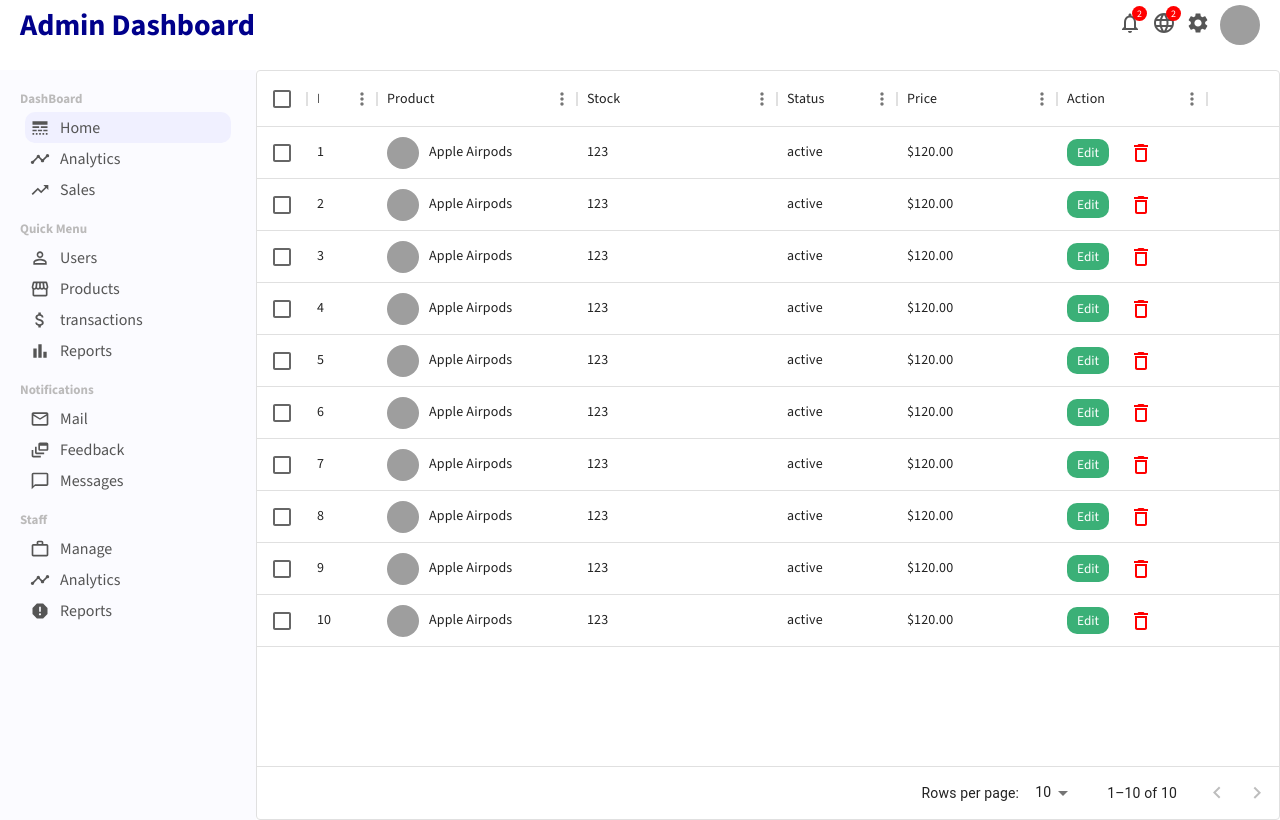
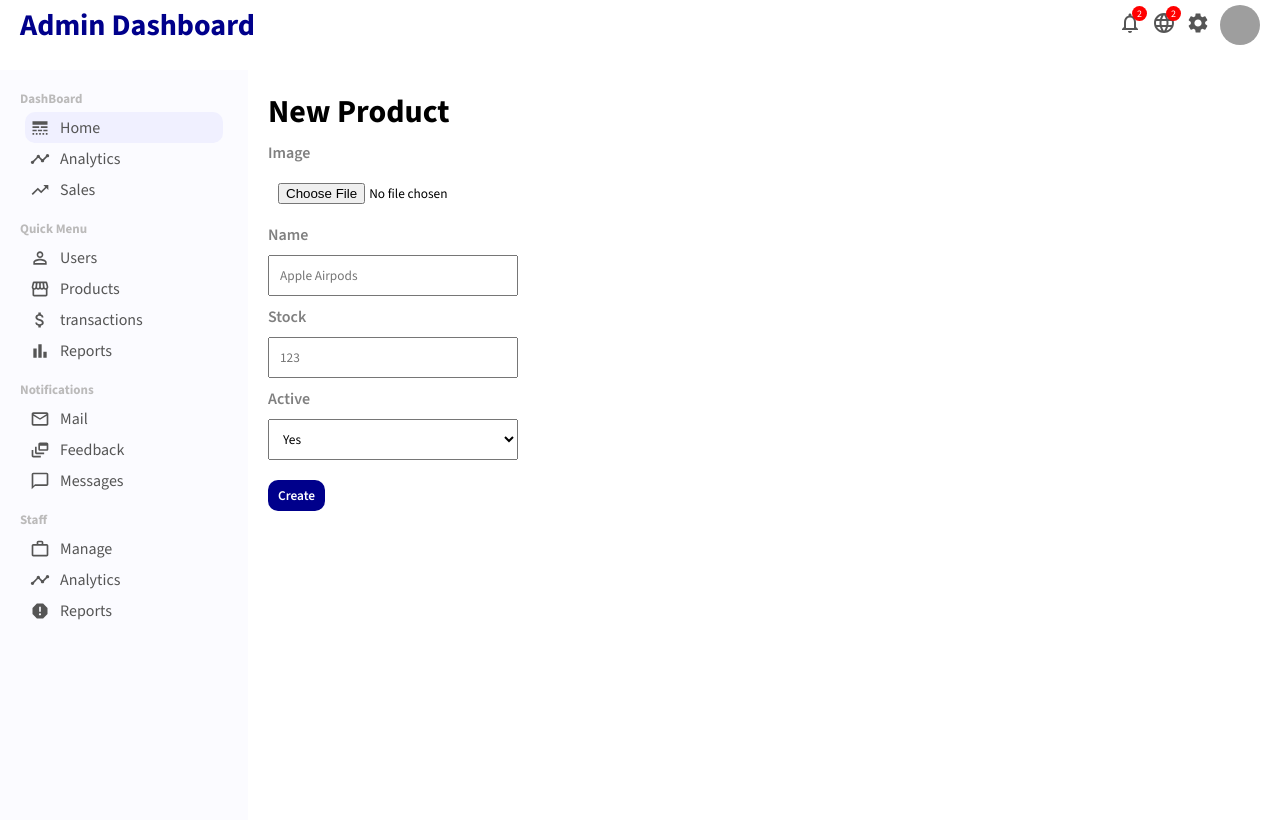
Before and after one commit to manu-git-b-s/admin_dashboard, a React (Vite) app: page /new-product in a window 1280 px wide. Built offline with nearby package versions, Linux system fonts and the light colour scheme; grey boxes are pictures that could not be loaded.

Commit message:
project completed

```diff
--- a/src/App.jsx
+++ b/src/App.jsx
@@ -8,6 +8,7 @@
 import NewUser from "./pages/newUser/NewUser";
 import ProductList from "./pages/productList/ProductList";
 import Product from "./pages/product/Product";
+import NewProduct from "./pages/newProduct/NewProduct";
 
 function App() {
   return (
@@ -22,7 +23,7 @@
           <Route path="/new-user" element={<NewUser />} />
           <Route path="/products" element={<ProductList />} />
           <Route path="/products/:productId" element={<Product />} />
-          <Route path="/new-product" element={<ProductList />} />
+          <Route path="/new-product" element={<NewProduct />} />
         </Routes>
       </div>
     </>
--- a/src/components/sidebar/Sidebar.jsx
+++ b/src/components/sidebar/Sidebar.jsx
@@ -22,10 +22,12 @@
         <div className="sidebar-menu">
           <h3 className="sidebar-title">DashBoard</h3>
           <ul className="sidebar-list">
-            <li className="sidebar-list-item active">
-              <LineStyle className="icon" />
-              Home
-            </li>
+            <Link className="link" to="/">
+              <li className="sidebar-list-item active">
+                <LineStyle className="icon" />
+                Home
+              </li>
+            </Link>
             <li className="sidebar-list-item">
               <Timeline className="icon" />
               Analytics
--- /dev/null
+++ b/src/pages/newProduct/NewProduct.css
@@ -0,0 +1,40 @@
+.newProduct {
+  flex: 4;
+  padding: 20px;
+}
+
+.addProductForm {
+  margin-top: 10px;
+}
+
+.addProductItem {
+  width: 250px;
+  display: flex;
+  flex-direction: column;
+  margin-bottom: 10px;
+}
+
+.addProductItem > label {
+  color: gray;
+  font-weight: 600;
+  margin-bottom: 10px;
+}
+
+.addProductItem > input {
+  padding: 10px;
+}
+
+.addProductItem > select {
+  padding: 10px;
+}
+
+.addProductButton {
+  margin-top: 10px;
+  padding: 7px 10px;
+  border: none;
+  border-radius: 10px;
+  background-color: darkblue;
+  color: white;
+  font-weight: 600;
+  cursor: pointer;
+}
--- /dev/null
+++ b/src/pages/newProduct/NewProduct.jsx
@@ -0,0 +1,33 @@
+import "./NewProduct.css";
+
+const NewProduct = () => {
+  return (
+    <div className="newProduct">
+      <h1 className="addProductTitle">New Product</h1>
+      <form className="addProductForm">
+        <div className="addProductItem">
+          <label>Image</label>
+          <input type="file" id="file" />
+        </div>
+        <div className="addProductItem">
+          <label>Name</label>
+          <input type="text" placeholder="Apple Airpods" />
+        </div>
+        <div className="addProductItem">
+          <label>Stock</label>
+          <input type="text" placeholder="123" />
+        </div>
+        <div className="addProductItem">
+          <label>Active</label>
+          <select name="active" id="active">
+            <option value="yes">Yes</option>
+            <option value="no">No</option>
+          </select>
+        </div>
+        <button className="addProductButton">Create</button>
+      </form>
+    </div>
+  );
+};
+
+export default NewProduct;
--- a/src/pages/product/Product.jsx
+++ b/src/pages/product/Product.jsx
@@ -9,7 +9,7 @@
     <div className="product">
       <div className="product-title-container">
         <h1 className="product-title">Product</h1>
-        <Link to="new-product">
+        <Link to="/new-product">
           <button className="product-add-btn">Create</button>
         </Link>
       </div>
```
